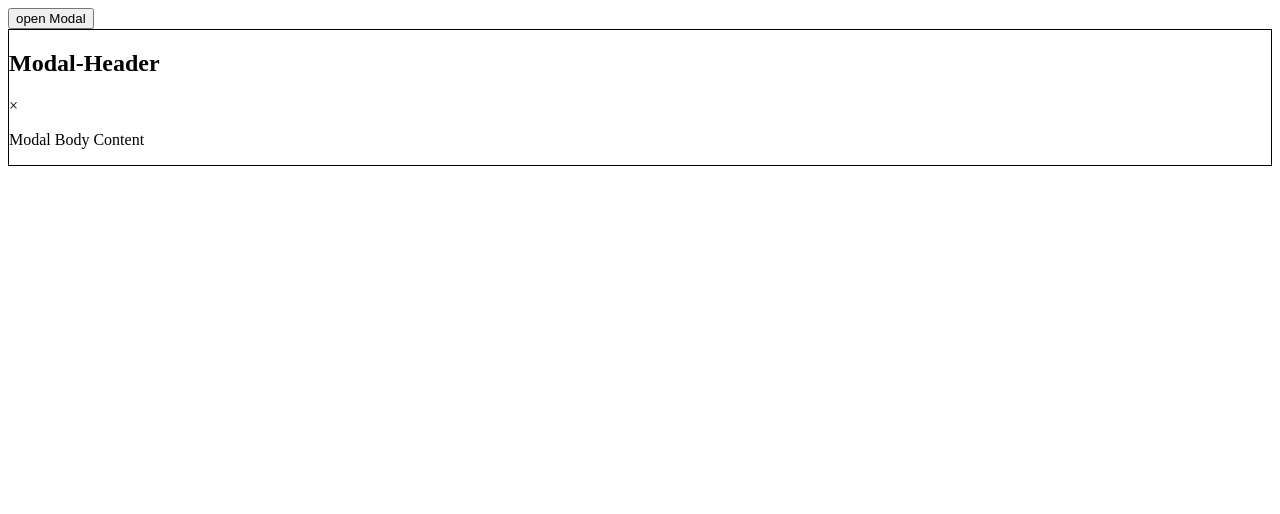
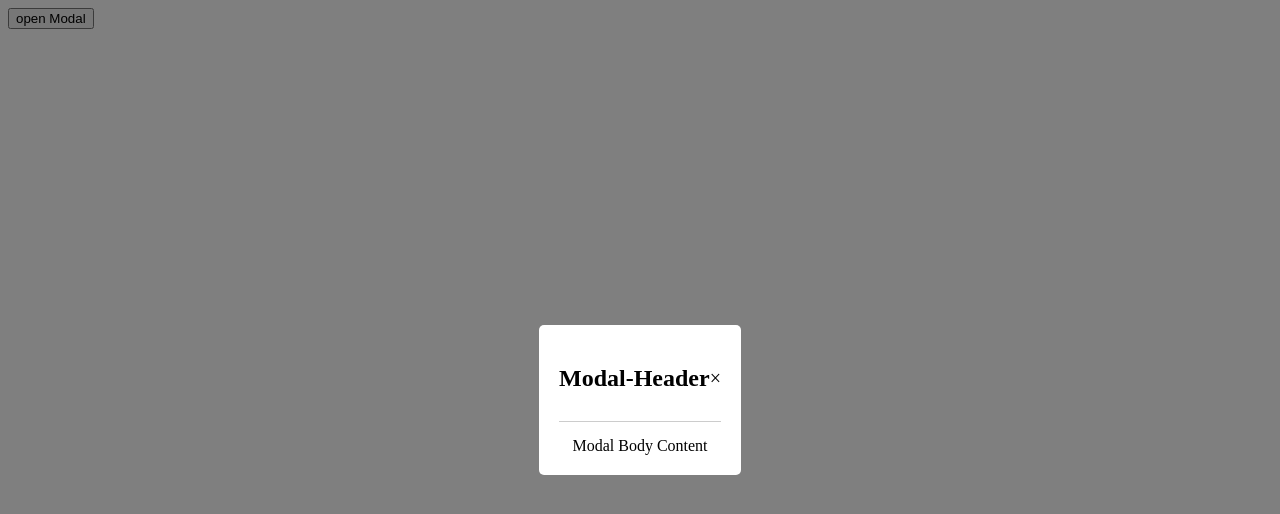
Before and after one commit to acciojob/css-modal-akram02-sde, a website: page main.html in a window 1280 px wide. Both pictures are taken after a click on the button "open Modal". Drawn offline with Linux system fonts and the light colour scheme.

Commit message:
created a submission

```diff
--- a/styles.css
+++ b/styles.css
@@ -1,5 +1,40 @@
-/*  your css code here. If applicable */
+/* CSS styles for the modal */
 .modal {
-	border : 1px solid black;
-	display: none;
+  display: none;
+  position: fixed;
+  top: 0;
+  left: 0;
+  width: 100%;
+  height: 100%;
+  background-color: rgba(0, 0, 0, 0.5); /* Semi-transparent background */
+  justify-content: center;
+  align-items: center;
 }
+
+.modal-content {
+  background-color: white;
+  padding: 20px;
+  border-radius: 5px;
+  max-width: 400px;
+  text-align: center;
+}
+
+.modal-header {
+  display: flex;
+  justify-content: space-between;
+  align-items: center;
+  border-bottom: 1px solid #ccc;
+  padding-bottom: 10px;
+  margin-bottom: 15px;
+}
+
+.close-modal {
+  background: none;
+  border: none;
+  font-size: 20px;
+  cursor: pointer;
+}
+
+.modal-body p {
+  margin: 0;
+}
```
